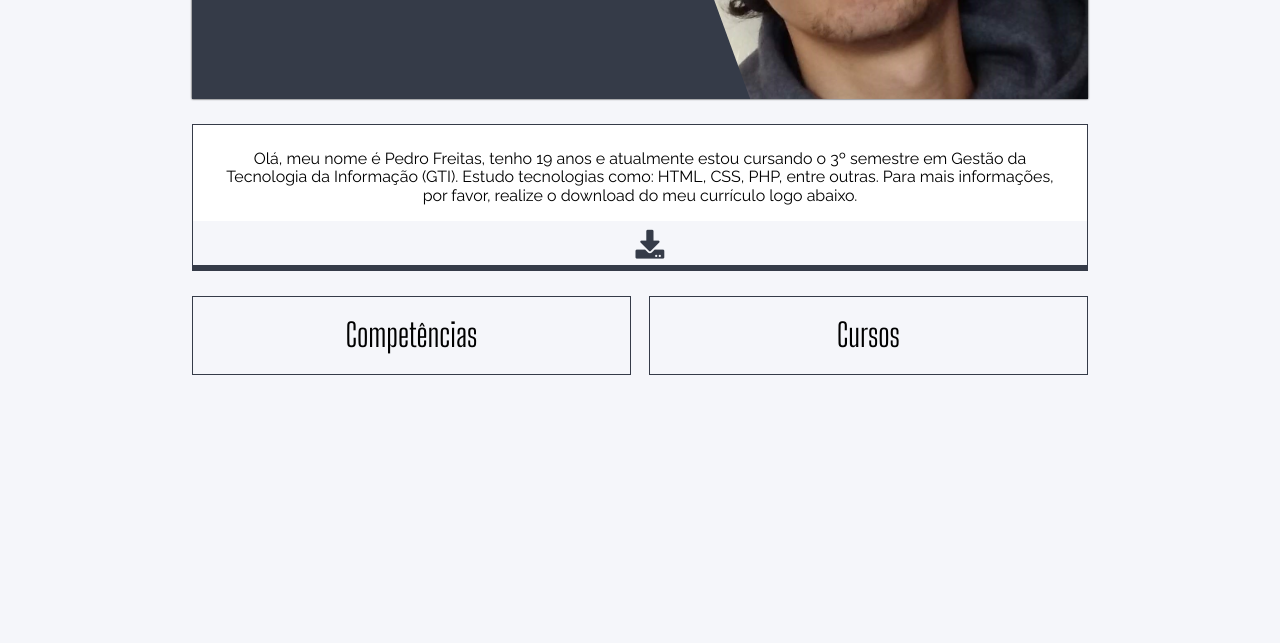
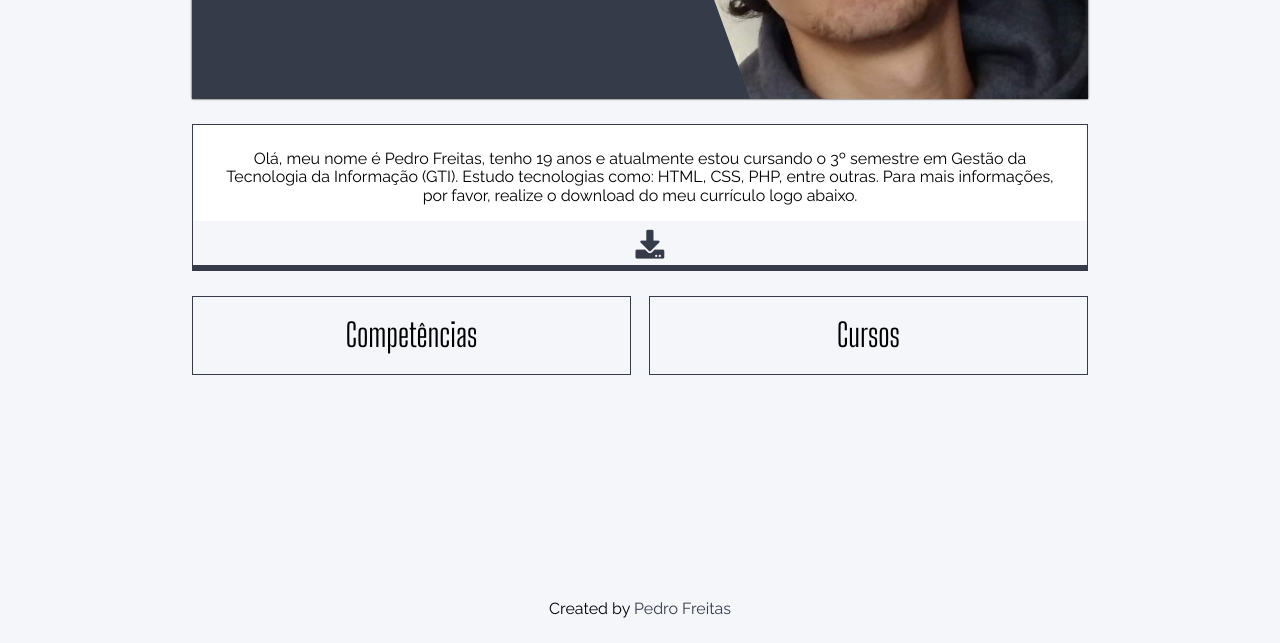
Before and after one commit to impedrof/curriculoOn, a plain HTML site: page index.html in a window 1280 px wide. Shown: the part 376-1019 px from the top of the page. Before the commit the page ends 976 px from the top, so only its background shows below. Drawn offline with Linux system fonts and the light colour scheme.

Commit message:
Footer adicionado

```diff
--- a/css/style.css
+++ b/css/style.css
@@ -8,6 +8,7 @@
 
 a:active, a:link, a:visited {
     color: #353b48;
+    text-decoration: none;
 }
 body {
     background: #f5f6fa;
@@ -540,6 +541,14 @@ header {
     transition: .5s;
 }
 
+/* Footer */
+
+footer.container {
+    position: relative;
+    text-align: center;
+    top: 0px;
+}
+
 /* LOADING PERSONALIZADO */
 .caixa-load {
     position: relative;
--- a/index.html
+++ b/index.html
@@ -153,5 +153,9 @@
 
         </section>
 
+        <footer class="container">
+            <p>Created by <a href="https://www.linkedin.com/in/pedrofreitas790">Pedro Freitas</a></p>
+        </footer>
+
     </body>
 </html>
```
